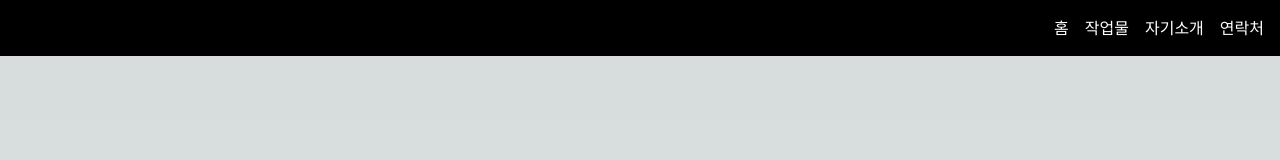
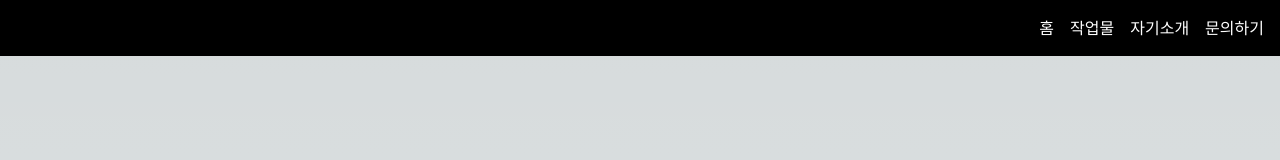
Before and after one commit to GunWoo0704/2024_Internet, a Next.js app: page / in a window 1280 px wide. Shown: the top 160 px of the page. Built offline with nearby package versions, Linux system fonts and the light colour scheme.

Commit message:
Text Correction

```diff
--- a/app/page.tsx
+++ b/app/page.tsx
@@ -23,7 +23,7 @@ export default function Home() {
             자기소개
           </Link>
           <Link href="#contact" className="hover:underline">
-            연락처
+            문의하기
           </Link>
         </div>
       </nav>
```
